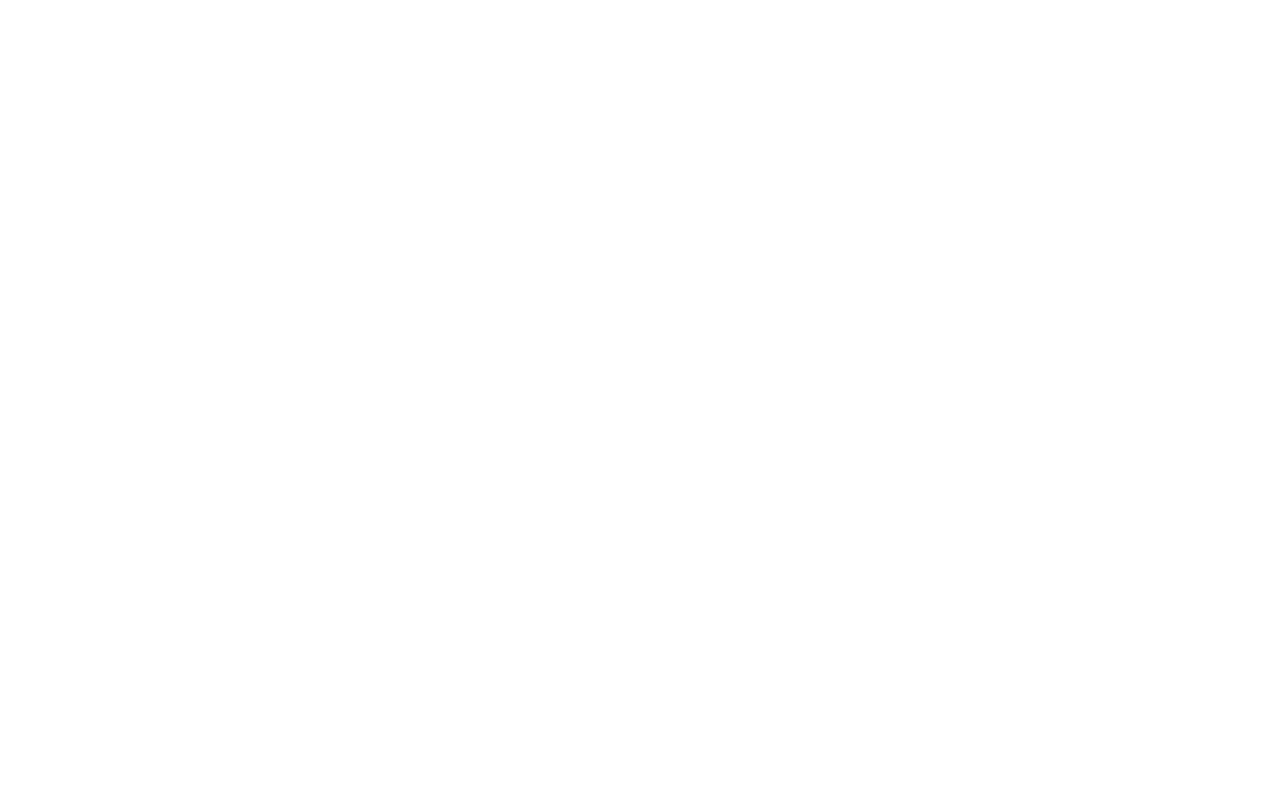
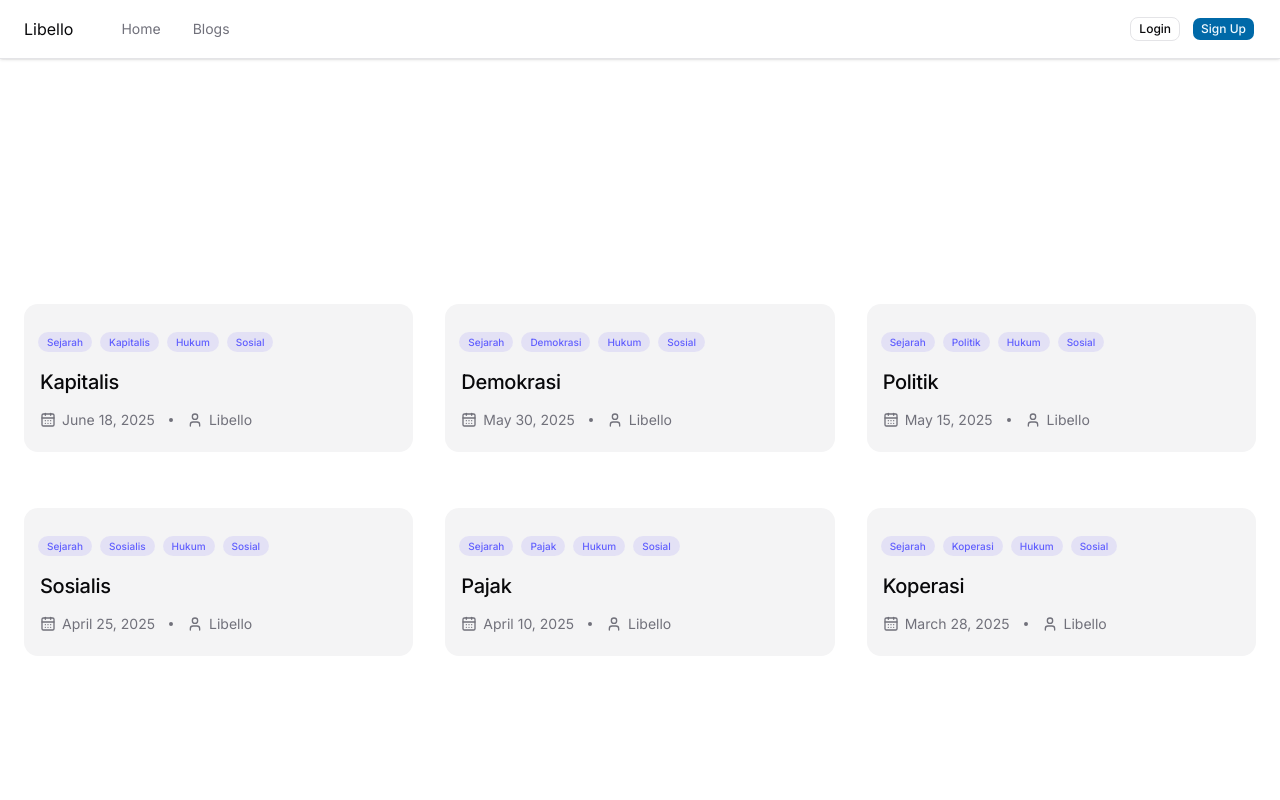
Before and after one commit to heinricov/microv-base, a Next.js app in the folder apps/libello/: page /blogs in a window 1280 px wide. Before the commit this address had no page. Shown: the top 800 px of the page. Built offline with nearby package versions, Linux system fonts and the light colour scheme.

Commit message:
fix deploy

```diff
--- a/apps/libello/app/blogs/[[...slug]]/page.tsx
+++ b/apps/libello/app/blogs/[[...slug]]/page.tsx
@@ -1,3 +1,4 @@
+import BlogsSection from "@/components/blogs"
 import { MdxReading } from "microv-mdx"
 
 type PageProps = {
@@ -6,5 +7,10 @@
 
 export default async function BlogsPage({ params }: PageProps) {
   const { slug } = await params
+
+  if (!slug?.length) {
+    return <BlogsSection />
+  }
+
   return <MdxReading source="/blogs" slug={slug} />
 }
--- a/apps/libello/app/blogs/page.tsx
+++ /dev/null
@@ -1,10 +0,0 @@
-import BlogsSection from "@/components/blogs"
-import React from "react"
-
-export default function page() {
-  return (
-    <>
-      <BlogsSection />
-    </>
-  )
-}
```
Also changed, not shown: tsconfig.json (+7 -1 lines).
